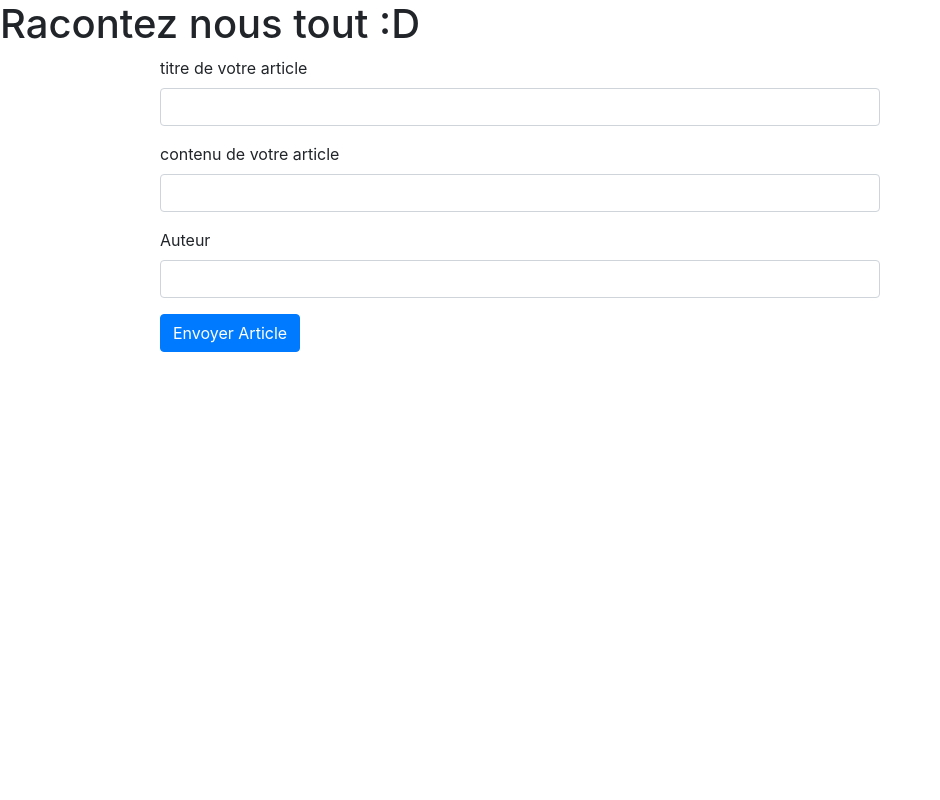
After one commit to Payhache/MVC, a PHP site: template MVC/view/editArticle_view.php in a window 1280 px wide. The commit adds this page. Shown: the whole page, without its empty margins (0-940 px from the left). Run offline with PHP 8.4, Linux system fonts and the light colour scheme; the template is opened without the code that fills it, so the values that code supplies are empty.

Commit message:
ajout vue edition

```diff
--- a/MVC/controler/ArticleController.php
+++ b/MVC/controler/ArticleController.php
@@ -26,4 +26,10 @@ class ArticleController {
 
         header('location: index.php');
     }
+
+    public function editArticle($id) {
+        $articleManager = new ArticleManager();
+        $article = $articleManager->selectOneArticle($id);
+        require('MVC\view\editArticle_view.php');
+    }
 }
--- /dev/null
+++ b/MVC/view/editArticle_view.php
@@ -0,0 +1,27 @@
+<html>
+    <head>
+        <?php require_once('parts\meta.html'); ?>
+    </head>
+    <body>
+<h1> Racontez nous tout :D</h1>
+
+
+<form class="w-75 m-auto" action="index.php?controller=article&action=postEditArticle" method="post">
+<div class="form-group">
+<label for="title">titre de votre article</label>
+<input class="form-control w-75" type="text" name="title" value="<?= $article->getTitle() ?>">
+</div>
+<div class="form-group">
+
+<label for="content">contenu de votre article</label>
+<input class="form-control w-75" type="textarea" name="content" value="<?= $article->getContent() ?>">
+</div>
+
+<div class="form-group">
+<label for="author">Auteur</label>
+<input class="form-control w-75" type="textarea" name="author" value="<?= $article->getAuthor() ?>">
+</div>
+<button class="btn btn-primary" type="submit"> Envoyer Article</button>
+</form>
+    </body>
+</html>
--- a/MVC/view/home_view.php
+++ b/MVC/view/home_view.php
@@ -9,8 +9,9 @@
             <h2><?= $article->getTitle(); ?></h2>
             <p><?= $article->getcontent(); ?></p>
             <p><?= $article->getAuthor(); ?></p>
-            <a href="index.php?controller=detail&id=<?= $article->getId()?>">Detail article</a>
-            <a href="index.php?controller=home&action=delete&id=<?= $article->getId()?>">Supprimer article</a>
+            <a class="btn btn-primary m-2" href="index.php?controller=detail&id=<?= $article->getId()?>">Detail article</a>
+            <a class="btn btn-primary m-2 " href="index.php?controller=home&action=delete&id=<?= $article->getId()?>">Supprimer article</a>
+            <a class="btn btn-primary m-2 " href="index.php?controller=article&action=editArticle&id=<?= $article->getId()?>">Editer l'article</a>
         <?php }; ?>
 
     </body>
--- a/MVC/view/parts/meta.html
+++ b/MVC/view/parts/meta.html
@@ -1,2 +1,3 @@
 <meta charset="UTF-8">
 <meta name="viewport" content="width=device-width, initial-scale=1.0">
+<link rel="stylesheet" href="https://stackpath.bootstrapcdn.com/bootstrap/4.3.1/css/bootstrap.min.css" integrity="sha384-ggOyR0iXCbMQv3Xipma34MD+dH/1fQ784/j6cY/iJTQUOhcWr7x9JvoRxT2MZw1T" crossorigin="anonymous">
```
Also changed, not shown: index.php (+7 -0 lines).
